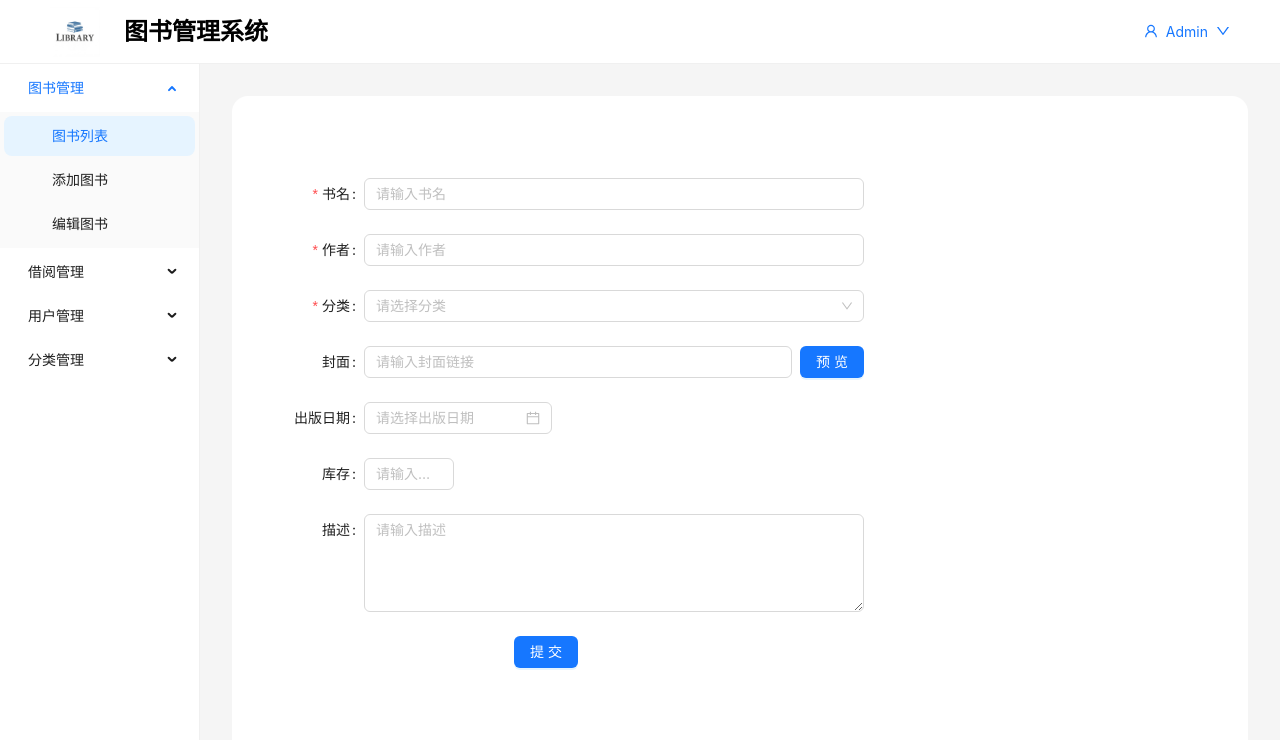
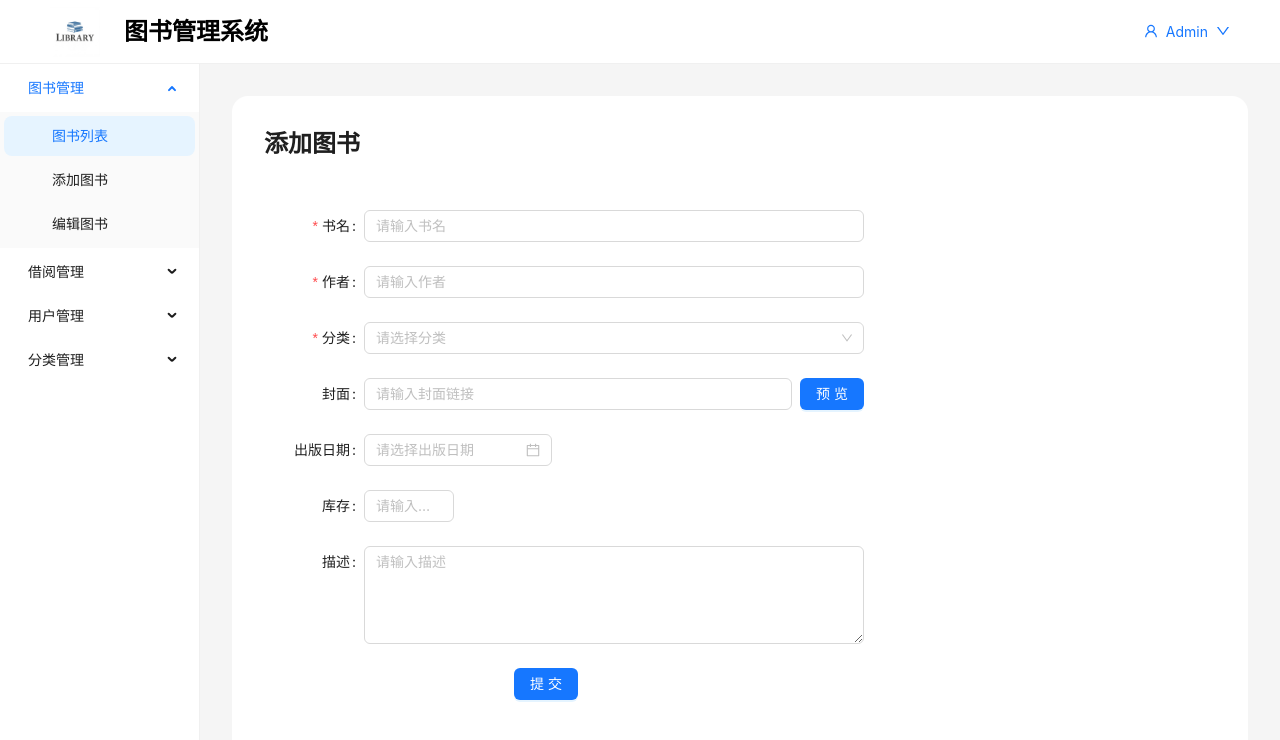
Before and after one commit to SongC-unsw/Book-management-system, a Next.js app: page /book/add in a window 1280 px wide. Shown: the top 740 px of the page. Built offline with nearby package versions, Linux system fonts and the light colour scheme; what @ant-design/nextjs-registry would draw is missing.

Commit message:
Add Header component to book addition and listing pages for improved navigation and user context

```diff
--- a/src/app/book/add/page.tsx
+++ b/src/app/book/add/page.tsx
@@ -1,10 +1,10 @@
-import Image from "next/image";
-import { Button } from "antd";
 import BookForm from "@/components/BookForm/BookForm";
+import Header from "@/components/Header/Header";
 
 export default function Home() {
   return (
     <>
+      <Header value="添加图书" />
       <BookForm />
     </>
   );
--- a/src/app/book/list/page.tsx
+++ b/src/app/book/list/page.tsx
@@ -17,6 +17,7 @@ import {
 } from "antd";
 import { useRouter } from "next/navigation";
 import { BookQueryType } from "@/app/type/book";
+import Header from "@/components/Header/Header";
 
 export default function Home() {
   const [dataSource, setDataSource] = useState([]);
@@ -173,6 +174,7 @@ export default function Home() {
   ];
   return (
     <>
+      <Header value="图书列表" api="/book/add" buttonName="添加" />
       <Form
         name="search"
         form={form}
--- /dev/null
+++ b/src/components/Header/Header.tsx
@@ -0,0 +1,16 @@
+import HeaderButton from "./HeaderButton";
+
+export default function Header(props: {
+  value: string;
+  api?: string;
+  buttonName?: string;
+}) {
+  return (
+    <div className="flex justify-between items-center mb-5">
+      <span className="text-2xl font-bold">{props.value}</span>
+      {props.api && (
+        <HeaderButton api={props.api} value={props.buttonName || ""} />
+      )}
+    </div>
+  );
+}
--- /dev/null
+++ b/src/components/Header/HeaderButton.tsx
@@ -0,0 +1,12 @@
+"use client";
+import { Button } from "antd";
+import { useRouter } from "next/navigation";
+
+export default function HeaderButton(props: { api: string; value: string }) {
+  const router = useRouter();
+  return (
+    <Button type="primary" onClick={() => router.push(`${props.api}`)}>
+      {props.value}
+    </Button>
+  );
+}
```
